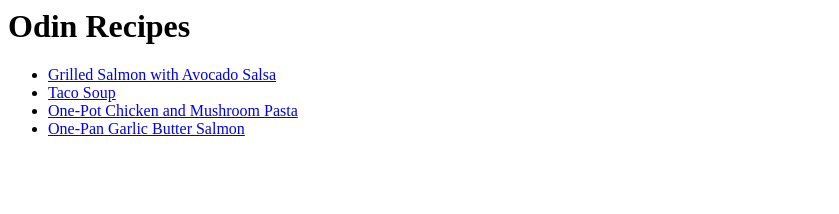
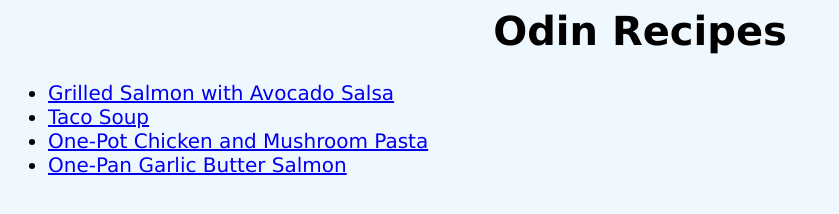
Before and after one commit to SetWai/odin_receipes, a plain HTML site: page index.html in a window 1280 px wide. Shown: the whole page, without its empty margins (0-839 px from the left). Drawn offline with Linux system fonts and the light colour scheme.

Commit message:
add css file and edit UI

```diff
--- a/index.html
+++ b/index.html
@@ -3,9 +3,10 @@
     <meta charset="UTF-8">
     <meta name="viewport" content="width=device-width, initial-scale=1.0">
     <title>Odin Project</title>
+    <link rel="stylesheet" href="styles.css">
 </head>
 <body>
-    <h1>Odin Recipes</h1>
+    <h1 class="odin">Odin Recipes</h1>
     <ul>
         <li>
             <a href="grillslamon.html">Grilled Salmon with Avocado Salsa</a>
--- /dev/null
+++ b/styles.css
@@ -0,0 +1,8 @@
+body{
+    background-color:aliceblue;
+    font-size: 20px;
+    font-family: Verdana, Geneva, Tahoma, sans-serif;
+}
+h1{
+    text-align: center;
+}
```
Also changed, not shown: chickeandmushroom.html (+1 -0 lines), grillslamon.html (+1 -0 lines), salmon.html (+1 -1 lines), tacosoup.html (+1 -0 lines).
